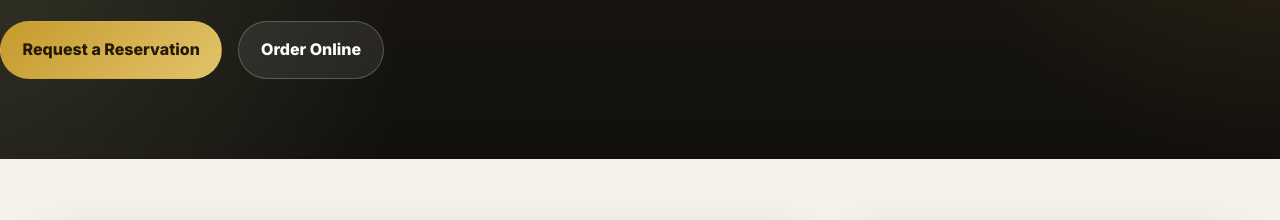
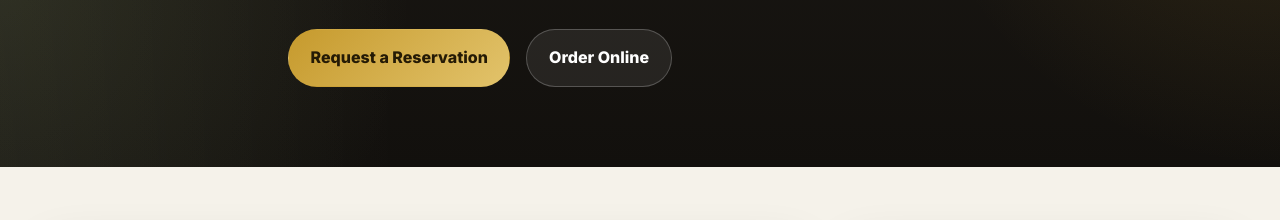
Before and after one commit to burkemediaproductions/mykonos, a website: page reservations/index.html in a window 1280 px wide. Shown: the part 306-526 px from the top of the page. Drawn offline with nearby package versions, Linux system fonts and the light colour scheme.

Commit message:
Reservation Page - Thank You - Stlye Update Part II

```diff
--- a/reservations/index.html
+++ b/reservations/index.html
@@ -203,8 +203,8 @@
   </header>
   <main id="main-content">
 
-    <section class="hero hero-simple section-dark reservations-simple-hero">
-      <div class="container hero-simple-content reservations-simple-hero-content reveal">
+    <section class="hero hero-simple section-dark">
+      <div class="container hero-simple-content reveal">
         <p class="eyebrow">Reservations &amp; Ordering</p>
         <h1>Reserve a table at Mykonos.</h1>
         <p class="hero-copy">Request your table, plan your visit at The River, or order Mykonos for pickup and delivery.</p>
```
